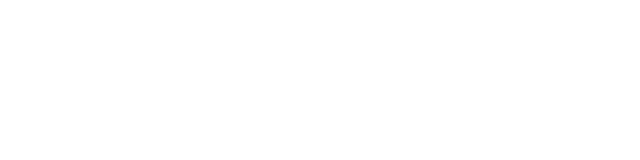
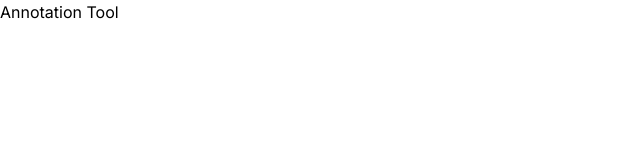
Before and after one commit to Dimen-3D-Model-Annotation/annotation-tool, a Next.js app: page / in a window 1280 px wide. Shown: the top 160 px of the page, without its empty margins (0-640 px from the left). Built offline with nearby package versions, Linux system fonts and the light colour scheme.

Commit message:
Initial setup

```diff
--- a/app/layout.js
+++ b/app/layout.js
@@ -1,5 +1,5 @@
 import { Inter } from "next/font/google";
-import "./globals.css";
+import "@styles/globals.css";
 
 const inter = Inter({ subsets: ["latin"] });
 
--- a/app/page.js
+++ b/app/page.js
@@ -1,7 +1,10 @@
 import Image from "next/image";
+import Header from "@components/header";
 
 export default function Home() {
   return (
-    <section></section>
+    <div>
+      <Header />
+    </div>
   );
 }
--- /dev/null
+++ b/components/Header.jsx
@@ -0,0 +1,7 @@
+export default function Header() {
+    return (
+      <div>
+        Annotation Tool
+      </div>
+    );
+}
--- a/jsconfig.json
+++ b/jsconfig.json
@@ -1,7 +1,7 @@
 {
   "compilerOptions": {
     "paths": {
-      "@/*": ["./*"]
+      "@*": ["./*"]
     }
   }
 }
--- a/app/globals.css
+++ b/styles/globals.css
@@ -1,6 +1,6 @@
-@tailwind base;
-@tailwind components;
-@tailwind utilities;
+@import 'tailwindcss/base';
+@import 'tailwindcss/components';
+@import 'tailwindcss/utilities';
 
 :root {
   --foreground-rgb: 0, 0, 0;
```
